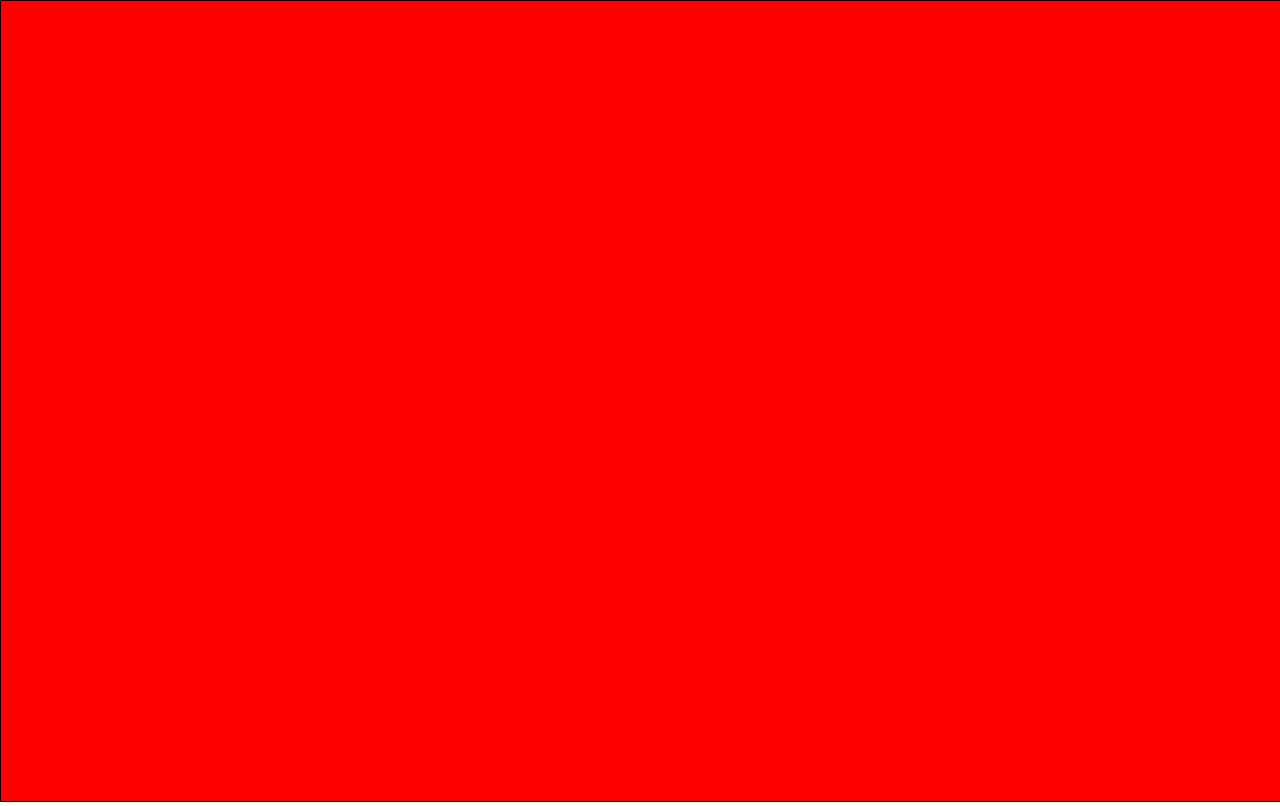
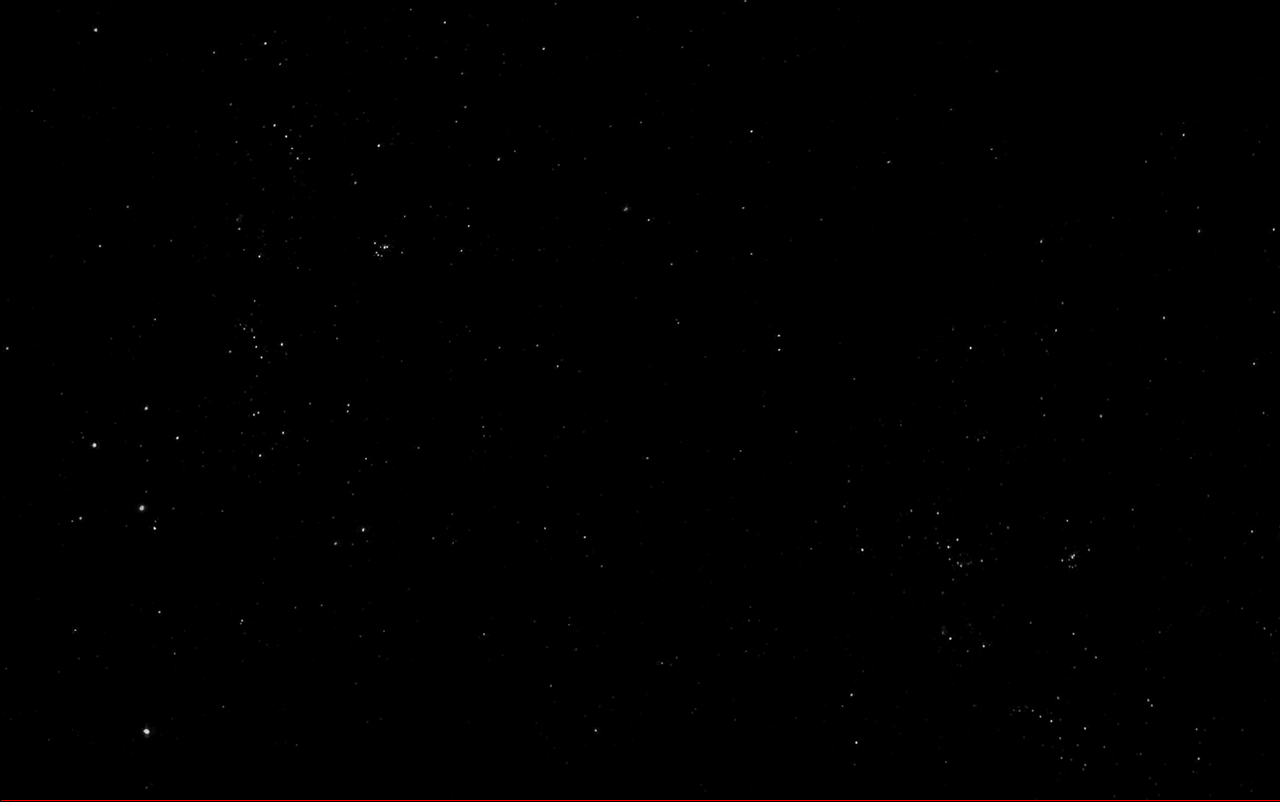
Before and after one commit to ryankeiper/Guns_n_Rocks, a website: page public/index.html in a window 1280 px wide. Drawn offline with nearby package versions, Linux system fonts and the light colour scheme.

Commit message:
turned star twinkling back on

```diff
--- a/public/index.html
+++ b/public/index.html
@@ -6,8 +6,8 @@
 	<link rel="stylesheet" type="text/css" href="../css/styles.css">
 </head>
 <body>
-	<div class="stas"></div>
-	<div class="twikling"></div>
+	<div class="stars"></div>
+	<div class="twinkling"></div>
 
 	<canvas id="canvas1" style="border:1px solid #000000;"></canvas>
 
```
